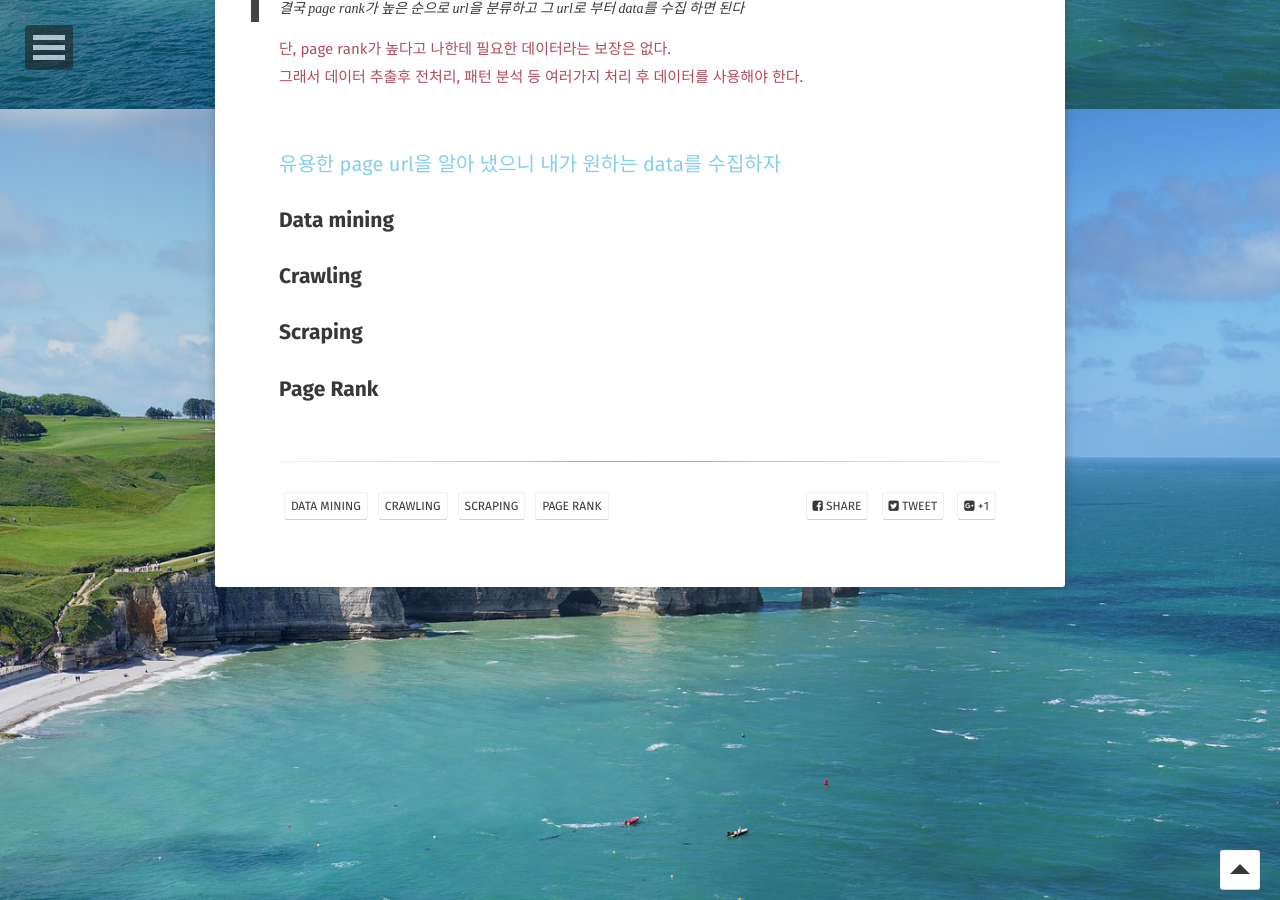
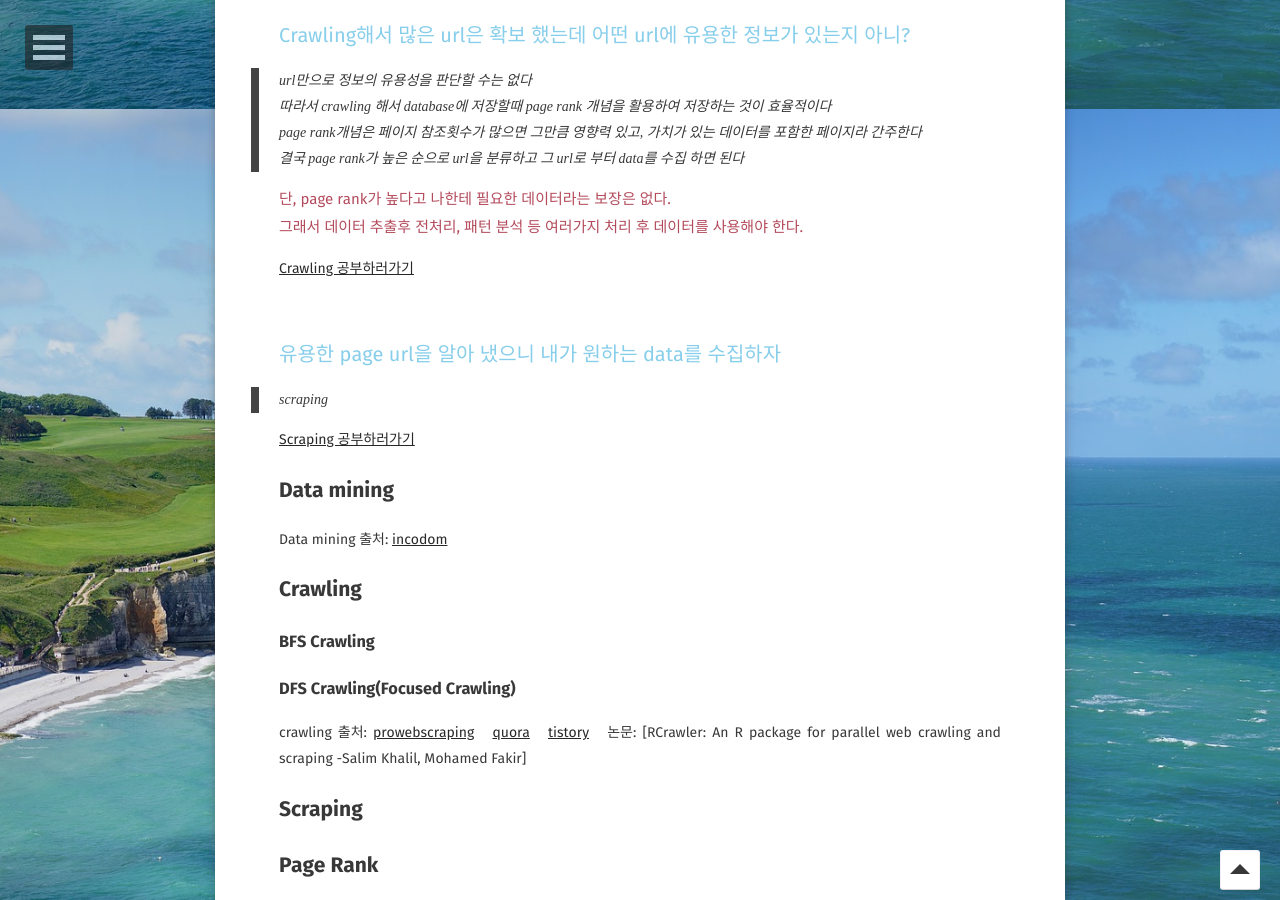
Before and after one commit to Jungjihyuk/JH_Life, a Jekyll site: the page built from _posts/2019-07-15-data-collection.md, in a window 1280 px wide and 900 px high, scrolled down 1691 px. Built offline with Jekyll 4.4.1, drawn with Linux system fonts in a browser that asks for light colours; some web fonts are replaced; comment, search, counter and statistics services are not loaded.

Commit message:
update contents

```diff
--- a/_posts/2019-07-15-data-collection.md
+++ b/_posts/2019-07-15-data-collection.md
@@ -43,12 +43,15 @@ Big Data라는 엄청난 데이터 속에서 사람의 인지 능력으로는
 > 처리하는 작업이 번거롭거나 힘들지 않다 <br>
 > 그런데 Portal site에서 데이터를 수집하기 위해서는 제법 까다로운 작업이 필요하다
 
-
+<br>
+<hr>
 
 ## Data from Portal site(Web Data)
 
 > Web으로부터 데이터를 수집하겠다고 마음 먹은 순간 해야할 작업들이 많다
 
+<br>
+<hr>
 
 <span style="color: skyblue; font-size: 20px">데이터를 가져오려면 Web page 구성을 알아야 한다!</span><br>
 
@@ -56,6 +59,7 @@ Big Data라는 엄청난 데이터 속에서 사람의 인지 능력으로는
 
 <span style="color: orange">잘 모른다면 참고하자 =></span> [Object Model](https://jungjihyuk.github.io/JH_Life/objectModel/)<br>
 
+<br>
 
 <span style="color: skyblue; font-size: 20px">웹 문서 중 어디서부터 어디까지 찾을 껀데? 수집 범위는 정했니?</span><br>
 
@@ -76,19 +80,35 @@ Big Data라는 엄청난 데이터 속에서 사람의 인지 능력으로는
 <span style="color: rgb(180, 75, 92); font-size: 15px;">단, page rank가 높다고 나한테 필요한 데이터라는 보장은 없다.</span><br>
 <span style="color: rgb(180, 75, 92); font-size: 15px;">그래서 데이터 추출후 전처리, 패턴 분석 등 여러가지 처리 후 데이터를 사용해야 한다.</span><br>
 
+[Crawling 공부하러가기](#crawling)
 
 <br>
 
 <span style="color: skyblue; font-size: 20px">유용한 page url을 알아 냈으니 내가 원하는 data를 수집하자</span><br>
 
->
+> scraping
+
+[Scraping 공부하러가기](#scraping)
+
 
 ## Data mining
 
 
+Data mining 출처: [incodom](http://www.incodom.kr/Data_mining_%EC%A0%95%EC%9D%98#h_9e737f73b091295d98128515d2729bbb)<br>
+
+<a id = 'crawling'></a>
 ## Crawling
 
+### BFS Crawling
 
+### DFS Crawling(Focused Crawling)
+
+
+
+
+crawling 출처: [prowebscraping](http://prowebscraping.com/web-scraping-vs-web-crawling/) &nbsp; [quora](https://www.quora.com/What-the-difference-between-crawling-website-and-counting-link-in-website) &nbsp; [tistory](https://twoearth.tistory.com/19) &nbsp; 논문: [RCrawler: An R package for parallel web crawling and scraping -Salim Khalil, Mohamed Fakir]  <br>
+
+<a id = "scraping"></a>
 ## Scraping
 
 
```
